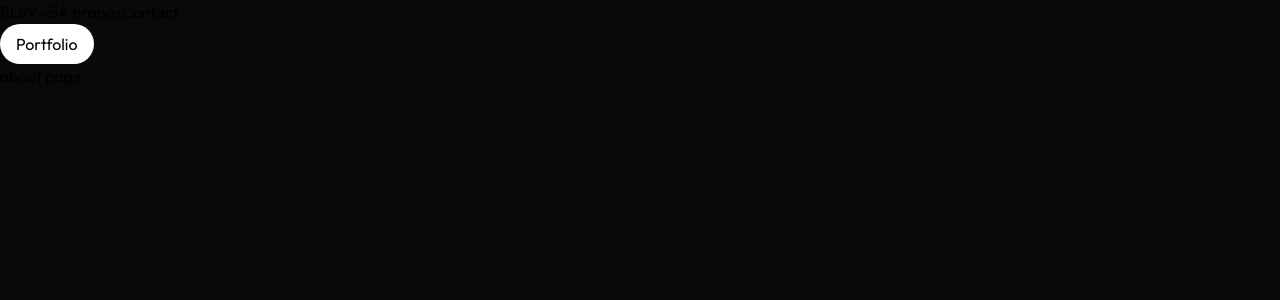
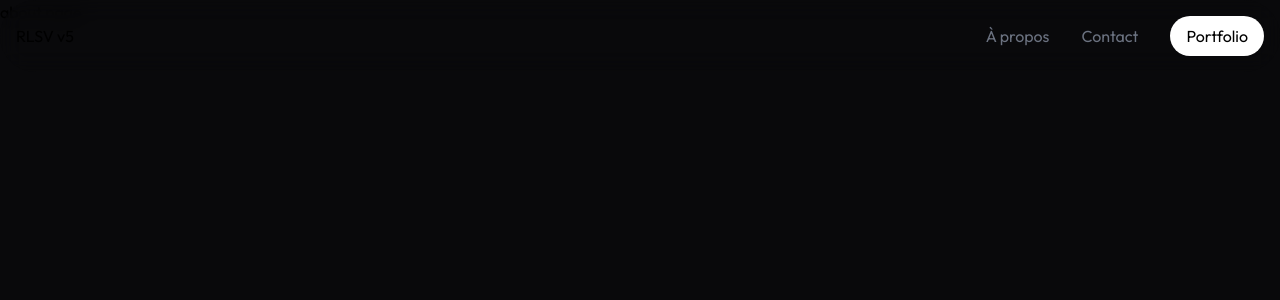
Before and after one commit to sqmasep/portfolio-v5, a Next.js app: page /about in a window 1280 px wide. Shown: the top 300 px of the page. Built offline with nearby package versions, Linux system fonts and the light colour scheme.

Commit message:
[FEAT] Better looking components & added motion animations to buttons

```diff
--- /dev/null
+++ b/src/animations/clickable.ts
@@ -0,0 +1,11 @@
+import type { Variants } from "framer-motion";
+
+export const clickableVariants = {
+  parent: {
+    scale: 0.97,
+    y: 1,
+  },
+  child: {
+    scale: 0.97,
+  },
+} satisfies Variants;
--- a/src/app/page.tsx
+++ b/src/app/page.tsx
@@ -1,10 +1,35 @@
-import LikeCount from "~/components/LikeCount";
+import Button from "~/components/Button";
+import LikeCountProvider from "~/features/likeCount/components/LikeCountProvider";
+import { ArrowBigRightDash } from "lucide-react";
+import Technology from "~/components/Technology";
+import TechStack from "~/components/TechStack";
+import TechStackIcon from "~/components/TechStackIcon";
 
 const Home = () => {
   return (
     <main className="">
-      homepage
-      <LikeCount />
+      <div className="container mx-auto mt-48">
+        <h1 className="mx-auto max-w-3xl text-center text-[112px] font-bold leading-[113px] text-white">
+          Créateur d&apos;expériences{" "}
+          <span className="text-[#983CE0]">bluffantes</span>
+        </h1>
+
+        {/* <div className="aspect-square w-[459px] rounded-full bg-[#0048FF14] blur-[230px]" /> */}
+
+        <Button
+          className="mx-auto mt-5"
+          color="primary"
+          size="large"
+          endIcon={<ArrowBigRightDash />}
+        >
+          Mes projets
+        </Button>
+
+        <Technology name="ESLint" />
+        <TechStack technologies={["NextJS", "React", "TypeScript"]} />
+        <TechStackIcon name="NextJS" />
+      </div>
+      <LikeCountProvider />
     </main>
   );
 };
--- a/src/components/Button.tsx
+++ b/src/components/Button.tsx
@@ -2,33 +2,37 @@
 
 import type { VariantProps } from "tailwind-variants";
 import { tv } from "tailwind-variants";
+import { motion } from "framer-motion";
+import type { WithChildren } from "../../types";
+import { clickableVariants } from "~/animations/clickable";
 
-interface ButtonProps {
+interface ButtonProps extends WithChildren {
   startIcon?: React.ReactNode;
   endIcon?: React.ReactNode;
 }
 
 const button = tv({
-  base: "flex items-center rounded-full gap-2",
+  base: "rounded-full",
+
   variants: {
     isFullWidth: {
       true: "w-full",
     },
-    variant: {
-      primary: "text-black bg-white",
+    color: {
+      primary: "text-black bg-white hover:bg-[#F2F2F2]",
       secondary: "",
       glass: "",
     },
     size: {
-      sm: "",
-      md: "px-4 py-2",
-      lg: "",
+      small: "px-2 py-1 text-sm",
+      medium: "px-4 py-2",
+      large: "px-6 py-3 text-lg",
     },
   },
 
   defaultVariants: {
-    variant: "primary",
-    size: "md",
+    color: "primary",
+    size: "medium",
   },
 });
 
@@ -36,20 +40,37 @@ const Button: React.FC<
   ButtonProps &
     VariantProps<typeof button> &
     Omit<
-      React.ComponentPropsWithoutRef<"button">,
-      keyof VariantProps<typeof button> | keyof ButtonProps
+      React.ComponentPropsWithoutRef<typeof motion.button>,
+      keyof VariantProps<typeof button> | keyof ButtonProps | "children"
     >
-> = ({ startIcon, endIcon, children, className, variant, size, ...props }) => {
+> = ({
+  startIcon,
+  endIcon,
+  children,
+  className,
+  color,
+  isFullWidth,
+  size,
+  ...props
+}) => {
   return (
-    <button
+    <motion.button
       type="button"
       {...props}
-      className={button({ className, variant, size })}
+      variants={clickableVariants}
+      whileTap="parent"
+      className={button({ color, size, isFullWidth, className })}
     >
-      {startIcon}
-      {children}
-      {endIcon}
-    </button>
+      <motion.span
+        className="flex items-center gap-2"
+        variants={clickableVariants}
+        whileTap="child"
+      >
+        {startIcon}
+        {children}
+        {endIcon}
+      </motion.span>
+    </motion.button>
   );
 };
 
--- a/src/layouts/Navbar.tsx
+++ b/src/layouts/Navbar.tsx
@@ -3,11 +3,13 @@ import Button from "~/components/Button";
 
 const Navbar: React.FC = () => {
   return (
-    <div className="">
+    <div className="container fixed inset-x-0 top-0 mx-auto flex items-center justify-between gap-2 rounded-full p-4 backdrop-blur-md">
       <span className="">RLSV v5</span>
-      <Link href="/about">À propos</Link>
-      <Link href="/contact">Contact</Link>
-      <Button variant="glass">Portfolio</Button>
+      <div className="flex items-center gap-8 text-gray-500">
+        <Link href="/about">À propos</Link>
+        <Link href="/contact">Contact</Link>
+        <Button color="primary">Portfolio</Button>
+      </div>
     </div>
   );
 };
```
